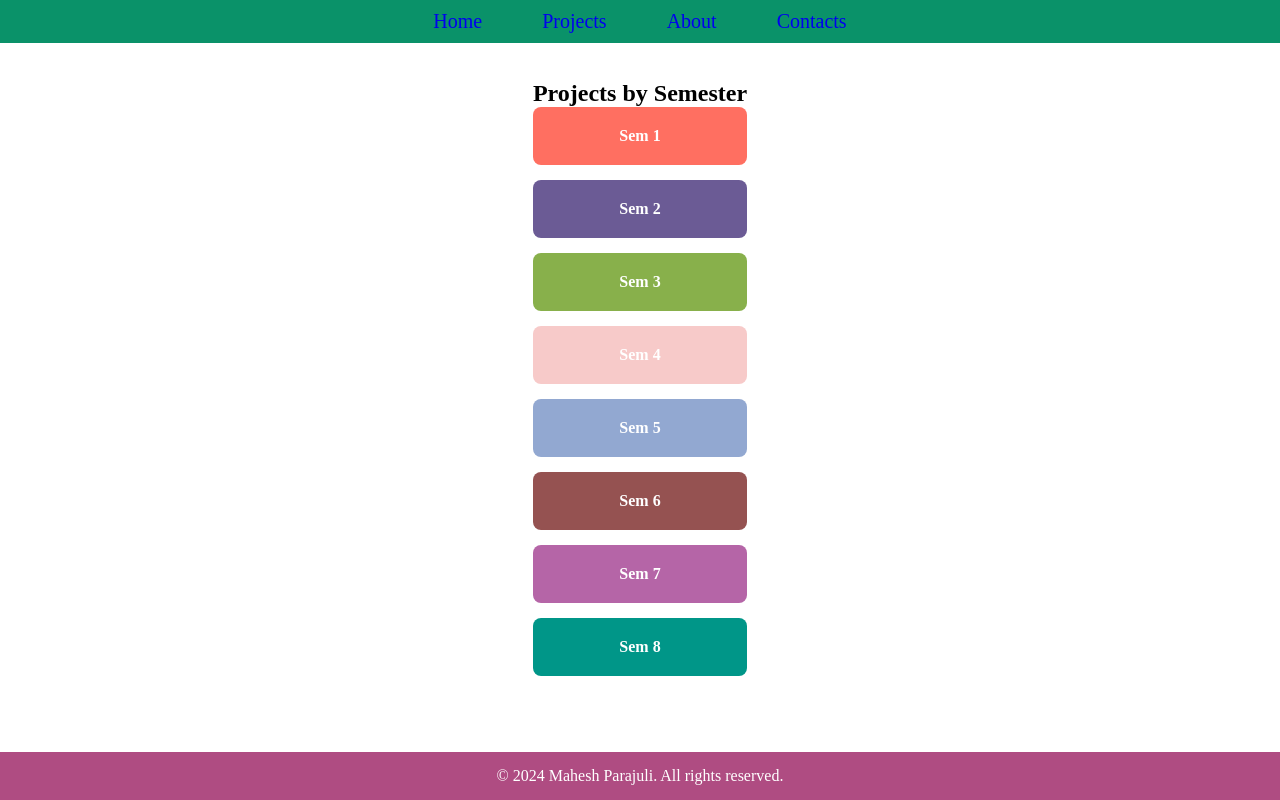
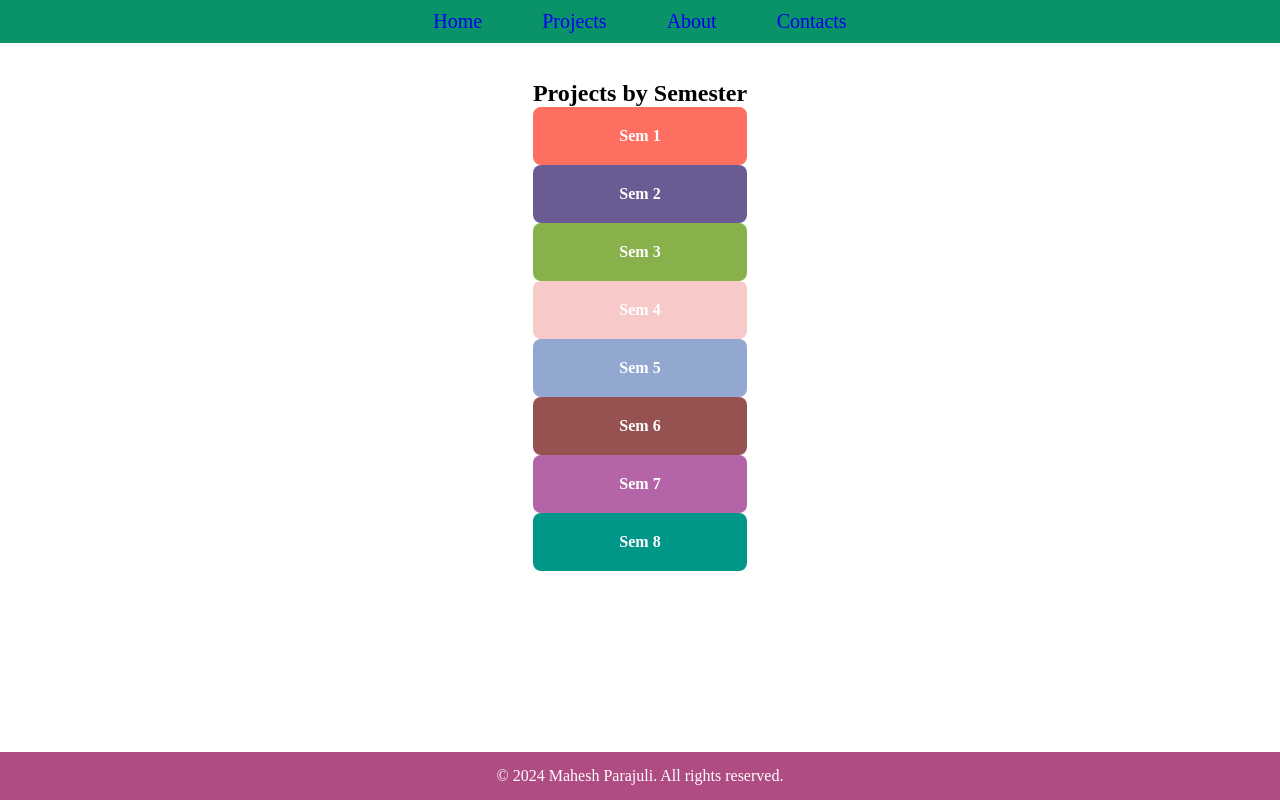
Before and after one commit to maheshparajuli/DailyGuruba, a React (Create React App) app: page /projects in a window 1280 px wide. Built offline with nearby package versions, Linux system fonts and the light colour scheme.

Commit message:
done with project.js file

```diff
--- a/src/components/Projects.js
+++ b/src/components/Projects.js
@@ -19,14 +19,42 @@ const Projects = () => {
     return (
         <div className="projects-container">
             <h2>Projects by Semester</h2>
-            <div className="semester-grid">
-                {[...Array(8)].map((_, i) => (
+
+            {/* Row 1 */}
+            <div className="semester-row">
+                {[1, 2, 3].map((num) => (
                     <div
-                        key={i}
-                        className={`semester-container color-${i + 1}`}
-                        onClick={() => handleClick(i + 1)}
+                        key={num}
+                        className={`semester-container color-${num}`}
+                        onClick={() => handleClick(num)}
                     >
-                        Sem {i + 1}
+                        Sem {num}
+                    </div>
+                ))}
+            </div>
+
+            {/* Row 2 */}
+            <div className="semester-row">
+                {[4, 5, 6].map((num) => (
+                    <div
+                        key={num}
+                        className={`semester-container color-${num}`}
+                        onClick={() => handleClick(num)}
+                    >
+                        Sem {num}
+                    </div>
+                ))}
+            </div>
+
+            {/* Row 3 */}
+            <div className="semester-row">
+                {[7, 8].map((num) => (
+                    <div
+                        key={num}
+                        className={`semester-container color-${num}`}
+                        onClick={() => handleClick(num)}
+                    >
+                        Sem {num}
                     </div>
                 ))}
             </div>
```
